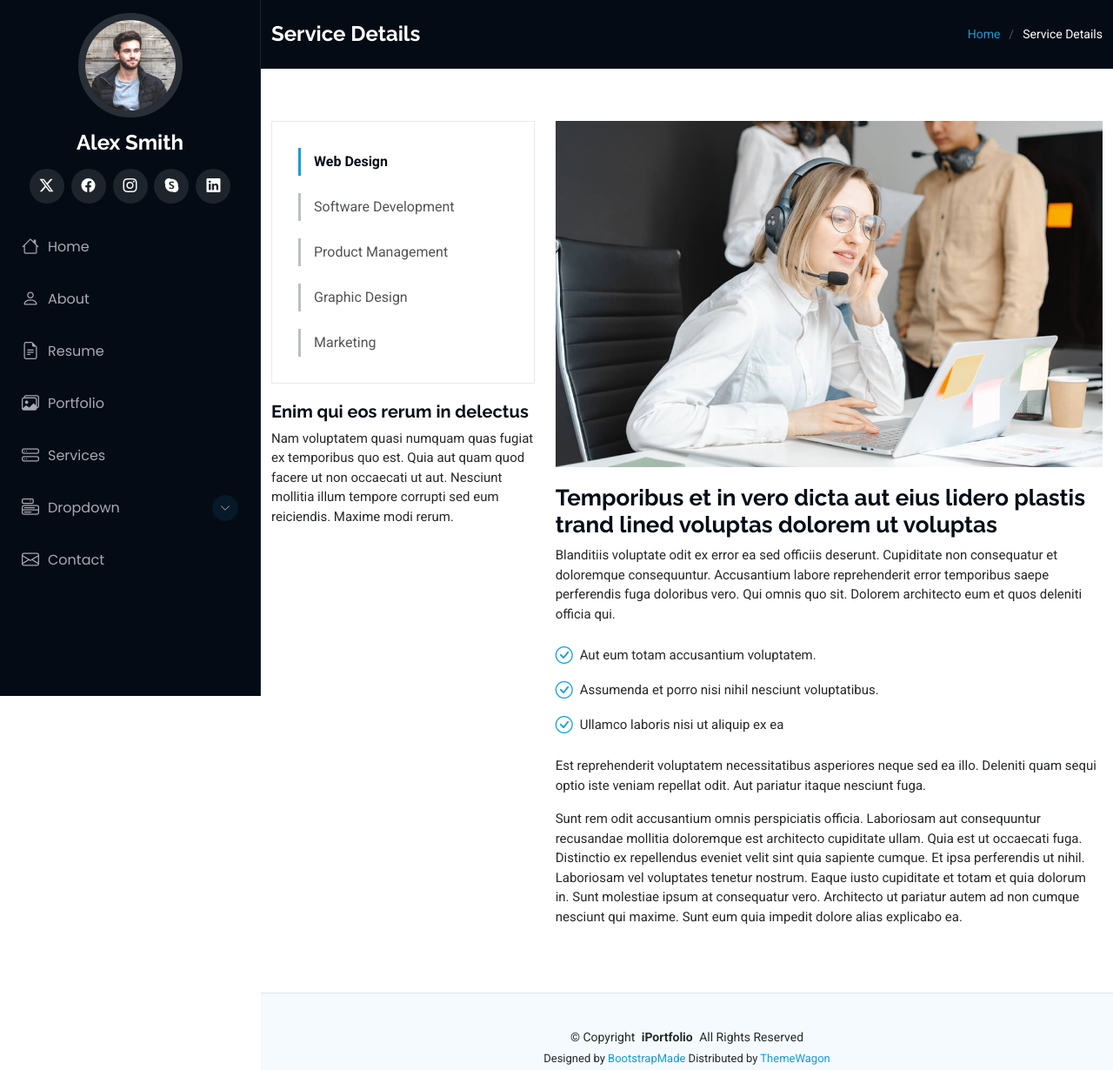
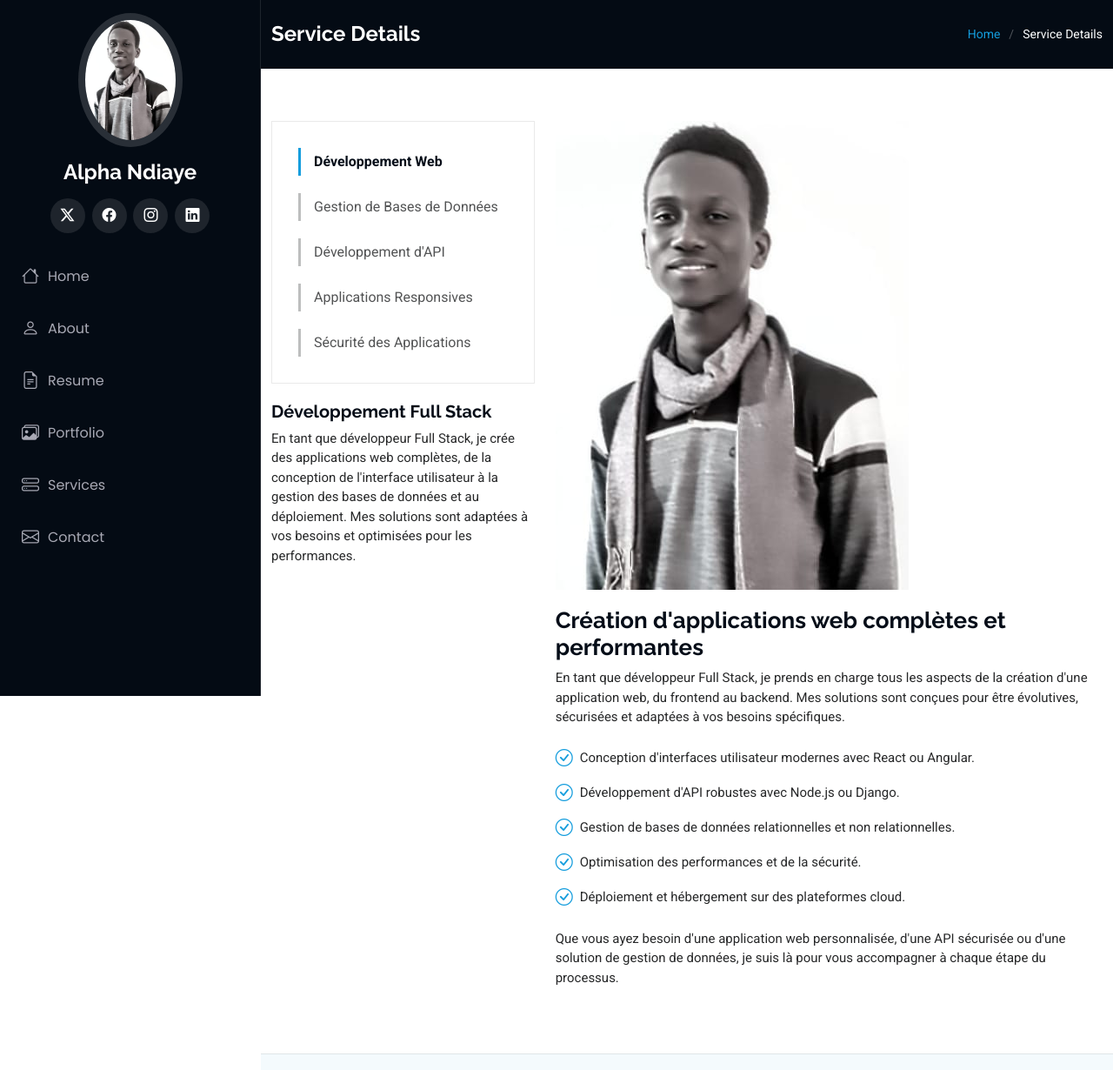
Before and after one commit to Alphahime/monPortfolio, a plain HTML site: page iPortfolio-1.0.0/service-details.html in a window 1280 px wide. Shown: the top 1230 px of the page at 87% size. Drawn offline with Linux system fonts and the light colour scheme.

Commit message:
mise à jour

```diff
--- a/iPortfolio-1.0.0/service-details.html
+++ b/iPortfolio-1.0.0/service-details.html
@@ -4,9 +4,9 @@
 <head>
   <meta charset="utf-8">
   <meta content="width=device-width, initial-scale=1.0" name="viewport">
-  <title>Service Details - iPortfolio Bootstrap Template</title>
-  <meta content="" name="description">
-  <meta content="" name="keywords">
+  <title>Service Details - Full Stack Developer</title>
+  <meta content="Développeur Full Stack spécialisé dans la création d'applications web modernes et performantes. Découvrez mes services et projets." name="description">
+  <meta content="développeur full stack, développement web, API, bases de données, applications responsives" name="keywords">
 
   <!-- Favicons -->
   <link href="assets/img/favicon.png" rel="icon">
@@ -42,20 +42,17 @@
     <i class="header-toggle d-xl-none bi bi-list"></i>
 
     <div class="profile-img">
-      <img src="assets/img/my-profile-img.jpg" alt="" class="img-fluid rounded-circle">
+      <img src="assets/img/alphaimage.jpeg" alt="Profile Image" class="img-fluid rounded-circle">
     </div>
 
     <a href="index.html" class="logo d-flex align-items-center justify-content-center">
-      <!-- Uncomment the line below if you also wish to use an image logo -->
-      <!-- <img src="assets/img/logo.png" alt=""> -->
-      <h1 class="sitename">Alex Smith</h1>
+      <h1 class="sitename">Alpha Ndiaye</h1>
     </a>
 
     <div class="social-links text-center">
       <a href="#" class="twitter"><i class="bi bi-twitter-x"></i></a>
       <a href="#" class="facebook"><i class="bi bi-facebook"></i></a>
       <a href="#" class="instagram"><i class="bi bi-instagram"></i></a>
-      <a href="#" class="google-plus"><i class="bi bi-skype"></i></a>
       <a href="#" class="linkedin"><i class="bi bi-linkedin"></i></a>
     </div>
 
@@ -66,23 +63,6 @@
         <li><a href="#resume"><i class="bi bi-file-earmark-text navicon"></i> Resume</a></li>
         <li><a href="#portfolio"><i class="bi bi-images navicon"></i> Portfolio</a></li>
         <li><a href="#services"><i class="bi bi-hdd-stack navicon"></i> Services</a></li>
-        <li class="dropdown"><a href="#"><i class="bi bi-menu-button navicon"></i> <span>Dropdown</span> <i class="bi bi-chevron-down toggle-dropdown"></i></a>
-          <ul>
-            <li><a href="#">Dropdown 1</a></li>
-            <li class="dropdown"><a href="#"><span>Deep Dropdown</span> <i class="bi bi-chevron-down toggle-dropdown"></i></a>
-              <ul>
-                <li><a href="#">Deep Dropdown 1</a></li>
-                <li><a href="#">Deep Dropdown 2</a></li>
-                <li><a href="#">Deep Dropdown 3</a></li>
-                <li><a href="#">Deep Dropdown 4</a></li>
-                <li><a href="#">Deep Dropdown 5</a></li>
-              </ul>
-            </li>
-            <li><a href="#">Dropdown 2</a></li>
-            <li><a href="#">Dropdown 3</a></li>
-            <li><a href="#">Dropdown 4</a></li>
-          </ul>
-        </li>
         <li><a href="#contact"><i class="bi bi-envelope navicon"></i> Contact</a></li>
       </ul>
     </nav>
@@ -113,33 +93,34 @@
 
           <div class="col-lg-4" data-aos="fade-up" data-aos-delay="100">
             <div class="services-list">
-              <a href="#" class="active">Web Design</a>
-              <a href="#">Software Development</a>
-              <a href="#">Product Management</a>
-              <a href="#">Graphic Design</a>
-              <a href="#">Marketing</a>
+              <a href="#" class="active">Développement Web</a>
+              <a href="#">Gestion de Bases de Données</a>
+              <a href="#">Développement d'API</a>
+              <a href="#">Applications Responsives</a>
+              <a href="#">Sécurité des Applications</a>
             </div>
 
-            <h4>Enim qui eos rerum in delectus</h4>
-            <p>Nam voluptatem quasi numquam quas fugiat ex temporibus quo est. Quia aut quam quod facere ut non occaecati ut aut. Nesciunt mollitia illum tempore corrupti sed eum reiciendis. Maxime modi rerum.</p>
+            <h4>Développement Full Stack</h4>
+            <p>
+              En tant que développeur Full Stack, je crée des applications web complètes, de la conception de l'interface utilisateur à la gestion des bases de données et au déploiement. Mes solutions sont adaptées à vos besoins et optimisées pour les performances.
+            </p>
           </div>
 
           <div class="col-lg-8" data-aos="fade-up" data-aos-delay="200">
-            <img src="assets/img/services.jpg" alt="" class="img-fluid services-img">
-            <h3>Temporibus et in vero dicta aut eius lidero plastis trand lined voluptas dolorem ut voluptas</h3>
+            <img src="assets/img/alphaimage.jpeg" alt="Développement Full Stack" class="img-fluid services-img">
+            <h3>Création d'applications web complètes et performantes</h3>
             <p>
-              Blanditiis voluptate odit ex error ea sed officiis deserunt. Cupiditate non consequatur et doloremque consequuntur. Accusantium labore reprehenderit error temporibus saepe perferendis fuga doloribus vero. Qui omnis quo sit. Dolorem architecto eum et quos deleniti officia qui.
+              En tant que développeur Full Stack, je prends en charge tous les aspects de la création d'une application web, du frontend au backend. Mes solutions sont conçues pour être évolutives, sécurisées et adaptées à vos besoins spécifiques.
             </p>
             <ul>
-              <li><i class="bi bi-check-circle"></i> <span>Aut eum totam accusantium voluptatem.</span></li>
-              <li><i class="bi bi-check-circle"></i> <span>Assumenda et porro nisi nihil nesciunt voluptatibus.</span></li>
-              <li><i class="bi bi-check-circle"></i> <span>Ullamco laboris nisi ut aliquip ex ea</span></li>
+              <li><i class="bi bi-check-circle"></i> <span>Conception d'interfaces utilisateur modernes avec React ou Angular.</span></li>
+              <li><i class="bi bi-check-circle"></i> <span>Développement d'API robustes avec Node.js ou Django.</span></li>
+              <li><i class="bi bi-check-circle"></i> <span>Gestion de bases de données relationnelles et non relationnelles.</span></li>
+              <li><i class="bi bi-check-circle"></i> <span>Optimisation des performances et de la sécurité.</span></li>
+              <li><i class="bi bi-check-circle"></i> <span>Déploiement et hébergement sur des plateformes cloud.</span></li>
             </ul>
             <p>
-              Est reprehenderit voluptatem necessitatibus asperiores neque sed ea illo. Deleniti quam sequi optio iste veniam repellat odit. Aut pariatur itaque nesciunt fuga.
-            </p>
-            <p>
-              Sunt rem odit accusantium omnis perspiciatis officia. Laboriosam aut consequuntur recusandae mollitia doloremque est architecto cupiditate ullam. Quia est ut occaecati fuga. Distinctio ex repellendus eveniet velit sint quia sapiente cumque. Et ipsa perferendis ut nihil. Laboriosam vel voluptates tenetur nostrum. Eaque iusto cupiditate et totam et quia dolorum in. Sunt molestiae ipsum at consequatur vero. Architecto ut pariatur autem ad non cumque nesciunt qui maxime. Sunt eum quia impedit dolore alias explicabo ea.
+              Que vous ayez besoin d'une application web personnalisée, d'une API sécurisée ou d'une solution de gestion de données, je suis là pour vous accompagner à chaque étape du processus.
             </p>
           </div>
 
@@ -154,14 +135,10 @@
   <footer id="footer" class="footer position-relative light-background">
 
     <div class="container">
-      <div class="copyright text-center ">
-        <p>© <span>Copyright</span> <strong class="px-1 sitename">iPortfolio</strong> <span>All Rights Reserved</span></p>
+      <div class="copyright text-center">
+        <p>© <span>Copyright</span> <strong class="px-1 sitename">Alpha Ndiaye</strong> <span>All Rights Reserved</span></p>
       </div>
       <div class="credits">
-        <!-- All the links in the footer should remain intact. -->
-        <!-- You can delete the links only if you've purchased the pro version. -->
-        <!-- Licensing information: https://bootstrapmade.com/license/ -->
-        <!-- Purchase the pro version with working PHP/AJAX contact form: [buy-url] -->
         Designed by <a href="https://bootstrapmade.com/">BootstrapMade</a> Distributed by <a href="https://themewagon.com">ThemeWagon</a>
       </div>
     </div>
```
Also changed, not shown: iPortfolio-1.0.0/portfolio-details.html (+7 -7 lines).
